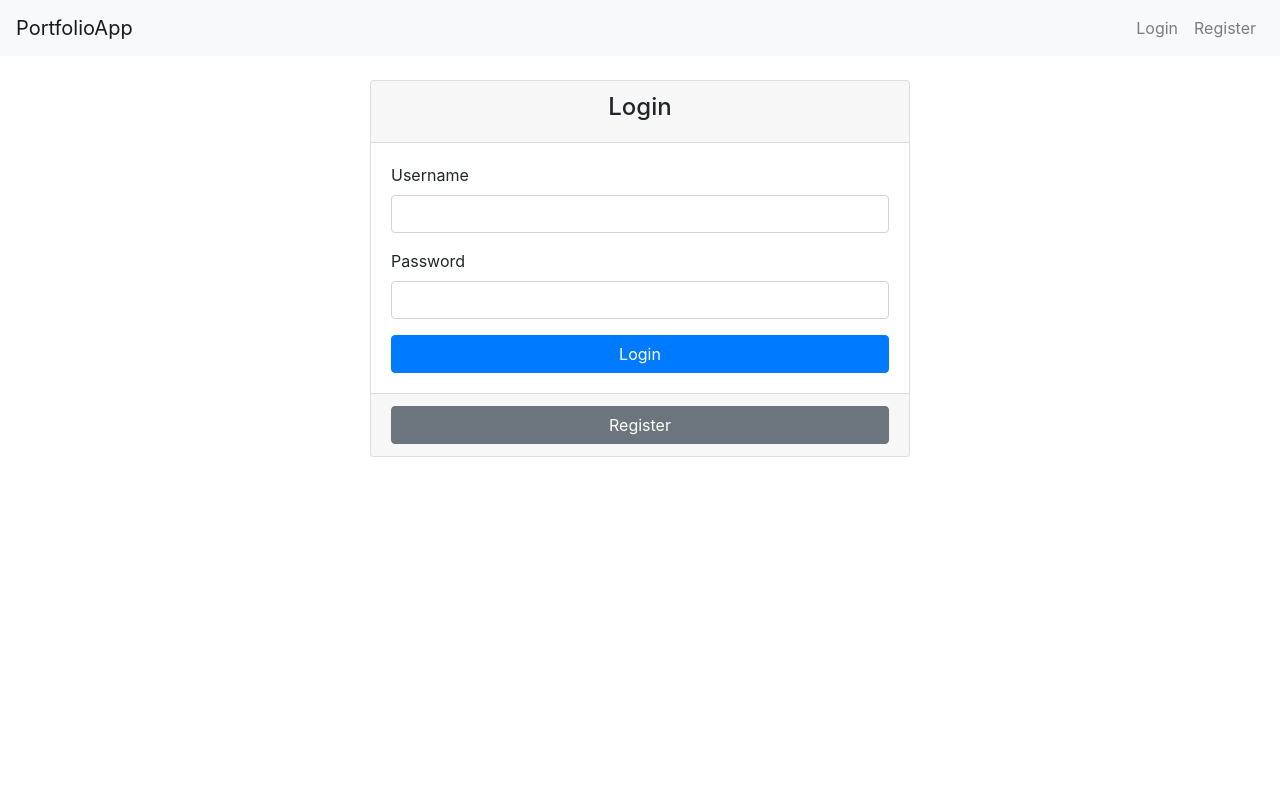
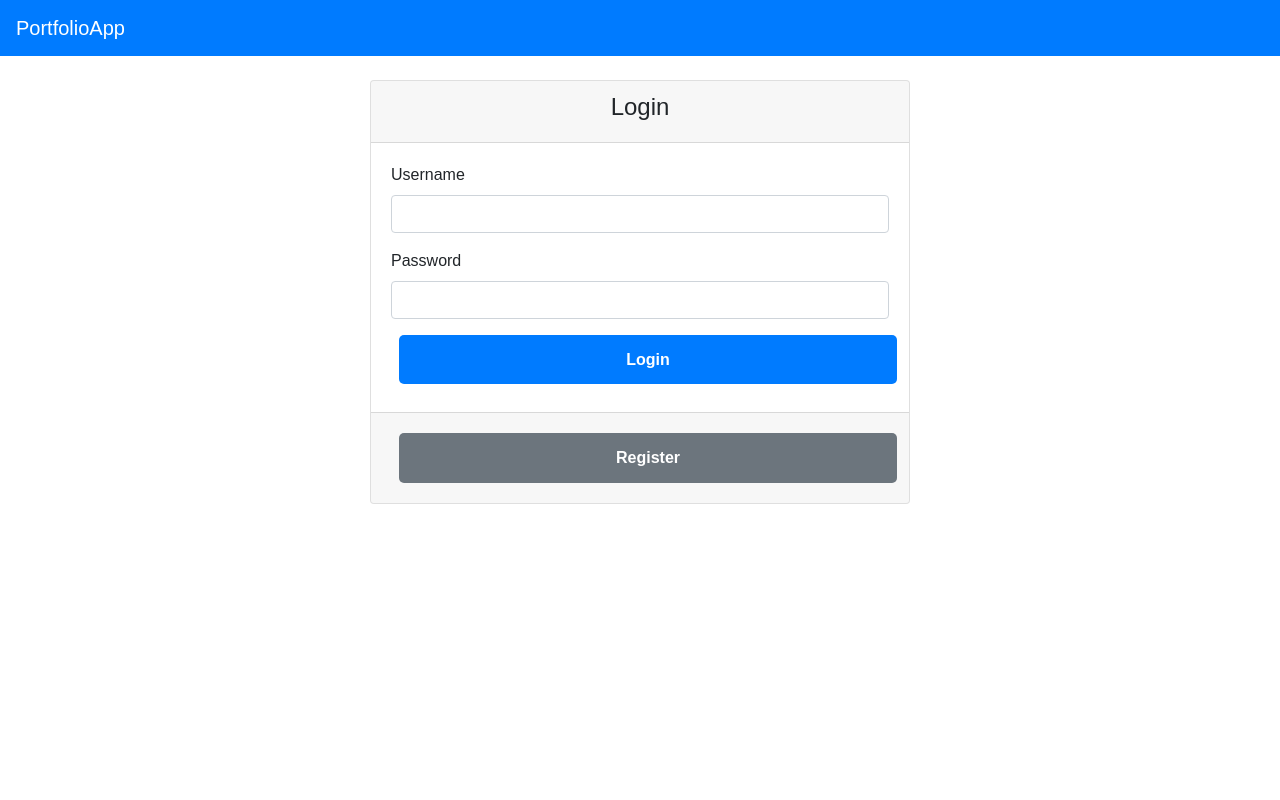
Before and after one commit to ggeorgiev966/InvestmentApp, a Django app: page /login/ in a window 1280 px wide. Run offline with Django 5.2, Linux system fonts and the light colour scheme; some libraries are stand-ins or nearby versions.

Commit message:
Added changes on htmls

```diff
--- a/portfolio/urls.py
+++ b/portfolio/urls.py
@@ -1,17 +1,15 @@
 from django.urls import path
-
-from . import views
 from .views import home, PortfolioView, StockCreateView, BitcoinCreateView, SilverCreateView, register, \
     bitcoin_price_view, StockUpdateView, BitcoinUpdateView, SilverUpdateView, DeleteBitcoinView, DeleteSilverView, \
     DeleteStockView, ConfirmDeleteView
 from django.contrib.auth import views as auth_views
 
 urlpatterns = [
-    path('', home, name='home'),  # Default URL, redirects based on authentication
+    path('', home, name='home'),
     path('login/', auth_views.LoginView.as_view(template_name='portfolio/login.html'), name='login'),
-    path('logout/', auth_views.LogoutView.as_view(next_page='login'), name='logout'),
-    path('register/', register, name='register'),  # Register view
-    path('portfolio/', PortfolioView.as_view(), name='portfolio'),  # User dashboard
+    path('logout/', auth_views.LogoutView.as_view(next_page='home'), name='logout'),
+    path('register/', register, name='register'),
+    path('portfolio/', PortfolioView.as_view(), name='portfolio'),
     path('add-stock/', StockCreateView.as_view(), name='add_stock'),
     path('add-bitcoin/', BitcoinCreateView.as_view(), name='add_bitcoin'),
     path('add-silver/', SilverCreateView.as_view(), name='add_silver'),
--- a/portfolio/views.py
+++ b/portfolio/views.py
@@ -99,9 +99,7 @@ class StockUpdateView(LoginRequiredMixin, UpdateView):
     success_url = reverse_lazy('portfolio')
 
 def home(request):
-    if request.user.is_authenticated:
-        return redirect('portfolio')
-    return redirect('login')
+    return render(request, 'portfolio/home.html')
 
 def register(request):
     if request.method == 'POST':
--- /dev/null
+++ b/static/portfolio/css/styles.css
@@ -0,0 +1,110 @@
+body, html {
+    margin: 0;
+    padding: 0;
+    font-family: Arial, sans-serif;
+    height: 100%;
+}
+
+.home-content {
+    position: relative;
+    z-index: 1;
+    text-align: center;
+    padding: 2rem;
+    display: flex;
+    flex-direction: column;
+    justify-content: center;
+    align-items: center;
+}
+
+.home-content h1 {
+    font-size: 2.5rem;
+    margin-bottom: 1rem;
+}
+
+.home-content p {
+    font-size: 1.2rem;
+    margin-bottom: 2rem;
+}
+
+.button-group {
+    margin: 1rem 0; /* Add space above and below the button group */
+}
+
+.btn {
+    padding: 0.8rem 1.5rem;
+    font-size: 1rem;
+    font-weight: bold;
+    border: none;
+    border-radius: 5px;
+    cursor: pointer;
+    text-decoration: none;
+    transition: background-color 0.3s ease;
+    margin: 0.5rem;
+}
+
+.btn-primary {
+    background-color: #007bff;
+    color: #ffffff;
+}
+
+.btn-secondary {
+    background-color: #6c757d;
+    color: #ffffff;
+}
+
+.btn-primary:hover {
+    background-color: #0056b3;
+}
+
+.btn-secondary:hover {
+    background-color: #5a6268;
+}
+
+.navbar {
+    background-color: #007bff;
+}
+
+.navbar-brand {
+    color: #ffffff !important;
+}
+
+.features-list {
+    list-style-type: none;
+    padding: 0;
+}
+
+.features-list li::before {
+    content: "";
+}
+
+.confirm-delete-container {
+    height: 50vh;
+    display: flex;
+    justify-content: center;
+    align-items: center;
+}
+
+.confirm-delete-card {
+    max-width: 400px;
+    width: 100%;
+    padding: 2rem;
+    background-color: #ffffff;
+    color: #000000;
+    border-radius: 5px;
+    box-shadow: 0 4px 8px rgba(0,0,0,0.1);
+}
+
+@media (max-width: 768px) {
+    .home-content h1 {
+        font-size: 2rem;
+    }
+
+    .home-content p {
+        font-size: 1rem;
+    }
+
+    .btn {
+        padding: 0.6rem 1.2rem;
+        font-size: 0.9rem;
+    }
+}
--- a/templates/portfolio/base.html
+++ b/templates/portfolio/base.html
@@ -1,3 +1,4 @@
+{% load static %}
 <!DOCTYPE html>
 <html lang="en">
 <head>
@@ -5,25 +6,19 @@
     <meta name="viewport" content="width=device-width, initial-scale=1.0">
     <title>Investment Portfolio</title>
     <link href="https://maxcdn.bootstrapcdn.com/bootstrap/4.5.2/css/bootstrap.min.css" rel="stylesheet">
+    <link rel="stylesheet" href="{% static 'portfolio/css/styles.css' %}">
 </head>
 <body>
-    <nav class="navbar navbar-expand-lg navbar-light bg-light">
-        <a class="navbar-brand" href="{% url 'home' %}">PortfolioApp</a>
+    <nav class="navbar navbar-expand-lg navbar-light">
+        <a class="navbar-brand" href="{% url 'portfolio' %}">PortfolioApp</a>
         <div class="collapse navbar-collapse">
             <ul class="navbar-nav ml-auto">
                 {% if user.is_authenticated %}
-                    <li class="nav-item">
+                    <li class="navbar-brand">
                         <form method="post" action="{% url 'logout' %}" style="display: inline;">
                             {% csrf_token %}
-                            <button type="submit" class="btn btn-link nav-link">Logout</button>
+                            <button type="submit" class="btn btn-link nav-link" style="color: inherit;">Logout</button>
                         </form>
-                    </li>
-                {% else %}
-                    <li class="nav-item">
-                        <a class="nav-link" href="{% url 'login' %}">Login</a>
-                    </li>
-                    <li class="nav-item">
-                        <a class="nav-link" href="{% url 'register' %}">Register</a>
                     </li>
                 {% endif %}
             </ul>
```
Also changed, not shown: InvestmentApp/settings.py (+6 -2 lines), templates/portfolio/confirm_delete.html (+11 -7 lines), templates/portfolio/dashboard.html (+8 -3 lines), templates/portfolio/home.html (+19 -9 lines).
